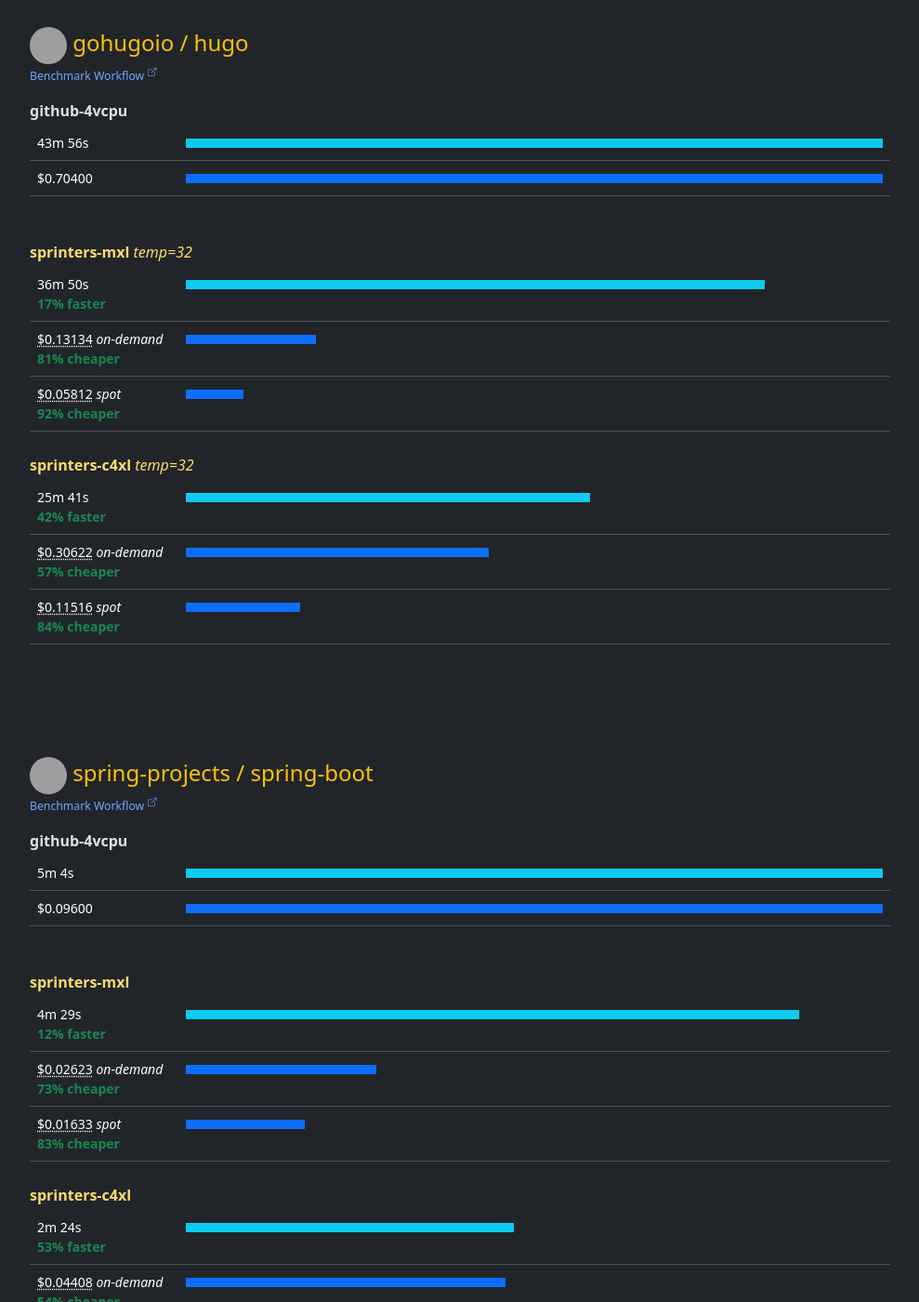
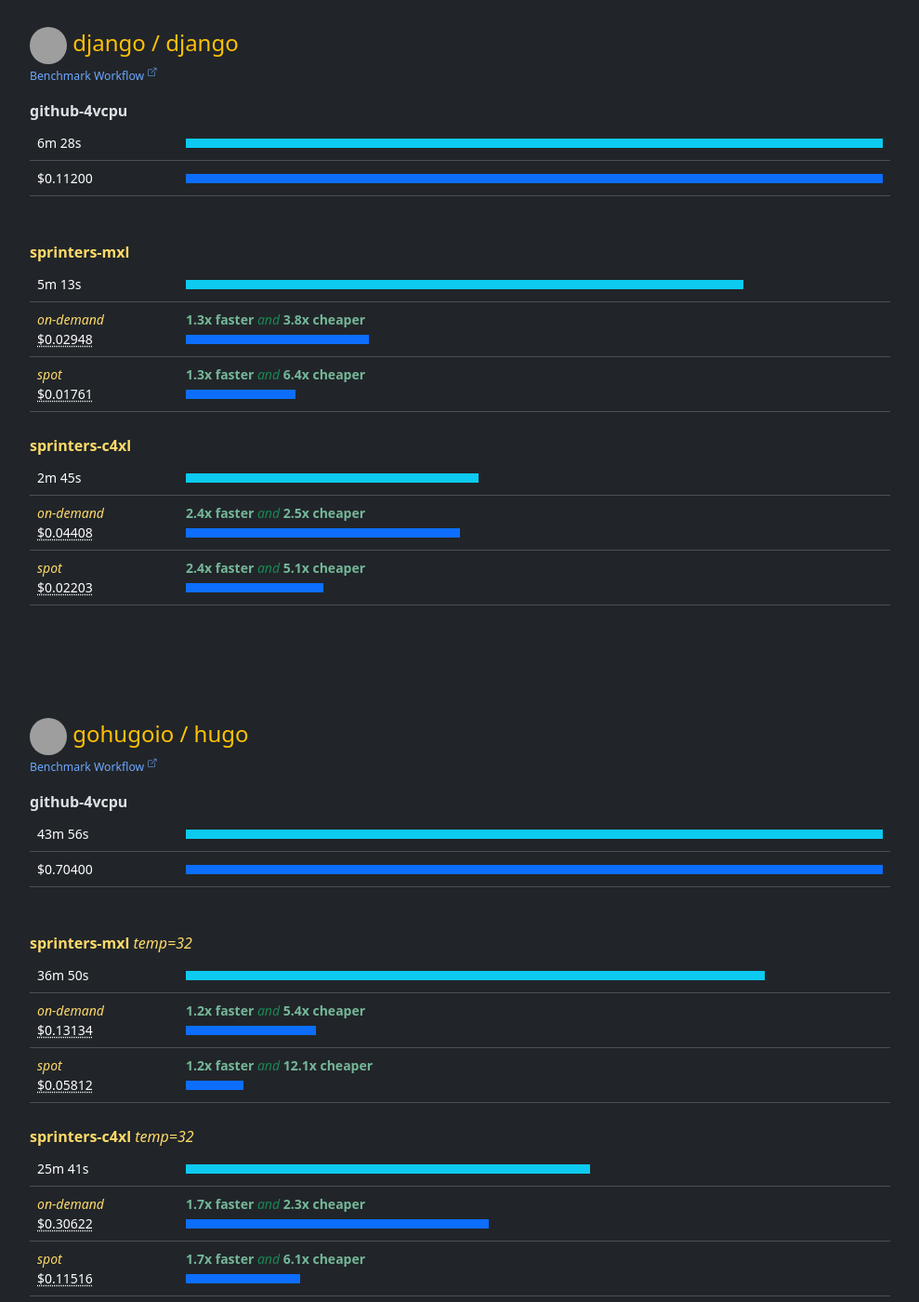
Before and after one commit to sprinters-sh/sprinters.sh, a Jekyll site: the page built from docs/benchmarks.md, in a window 1280 px wide and 1400 px high, scrolled down 647 px. Shown: the whole window at 93% size, without its empty margins (240-1229 px from the left). Built offline with Jekyll 4.4.1, drawn with Linux system fonts in a browser that asks for light colours; some of the changed text lies outside the part shown; grey boxes are pictures that could not be loaded.

Commit message:
Added django benchmark

```diff
--- a/_includes/benchmark.html
+++ b/_includes/benchmark.html
@@ -10,26 +10,26 @@
 
 {% assign sprinters-cost = "0.01000" %}
 {% assign sprinters-mxl-duration-percentage = include.sprinters-mxl-duration | times: 100 | divided_by: include.github-duration %}
-{% assign sprinters-mxl-duration-percentage-faster = 100 | minus: sprinters-mxl-duration-percentage %}
+{% assign sprinters-mxl-duration-times-faster = 100.0 | divided_by: sprinters-mxl-duration-percentage | round: 1 %}
 {% assign sprinters-mxl-cost = include.sprinters-mxl-cost-ec2 | plus: include.sprinters-mxl-cost-ebs | plus: sprinters-cost %}
 {% assign sprinters-mxl-cost-percentage = sprinters-mxl-cost | times: 100 | divided_by: include.github-cost %}
-{% assign sprinters-mxl-cost-percentage-saved = 100 | minus: sprinters-mxl-cost-percentage | round %}
+{% assign sprinters-mxl-cost-times-saved = 100 | divided_by: sprinters-mxl-cost-percentage | round: 1 %}
 {% assign sprinters-mxl-spot-factor = 100.0 | minus: include.sprinters-mxl-spot-discount-percentage | divided_by: 100 %}
 {% assign sprinters-mxl-cost-ec2-spot = include.sprinters-mxl-cost-ec2 | times: sprinters-mxl-spot-factor | round: 5 %}
 {% assign sprinters-mxl-cost-spot = sprinters-mxl-cost-ec2-spot | plus: include.sprinters-mxl-cost-ebs | plus: sprinters-cost %}
 {% assign sprinters-mxl-cost-spot-percentage = sprinters-mxl-cost-spot | times: 100 | divided_by: include.github-cost %}
-{% assign sprinters-mxl-cost-spot-percentage-saved = 100 | minus: sprinters-mxl-cost-spot-percentage | round %}
+{% assign sprinters-mxl-cost-spot-times-saved = 100 | divided_by: sprinters-mxl-cost-spot-percentage | round: 1 %}
 
 {% assign sprinters-c4xl-duration-percentage = include.sprinters-c4xl-duration | times: 100 | divided_by: include.github-duration %}
-{% assign sprinters-c4xl-duration-percentage-faster = 100 | minus: sprinters-c4xl-duration-percentage %}
+{% assign sprinters-c4xl-duration-times-faster = 100.0 | divided_by: sprinters-c4xl-duration-percentage | round: 1 %}
 {% assign sprinters-c4xl-cost = include.sprinters-c4xl-cost-ec2 | plus: include.sprinters-c4xl-cost-ebs | plus: sprinters-cost %}
 {% assign sprinters-c4xl-cost-percentage = sprinters-c4xl-cost | times: 100 | divided_by: include.github-cost %}
-{% assign sprinters-c4xl-cost-percentage-saved = 100 | minus: sprinters-c4xl-cost-percentage | round %}
+{% assign sprinters-c4xl-cost-times-saved = 100 | divided_by: sprinters-c4xl-cost-percentage | round: 1 %}
 {% assign sprinters-c4xl-spot-factor = 100.0 | minus: include.sprinters-c4xl-spot-discount-percentage | divided_by: 100 %}
 {% assign sprinters-c4xl-cost-ec2-spot = include.sprinters-c4xl-cost-ec2 | times: sprinters-c4xl-spot-factor | round: 5 %}
 {% assign sprinters-c4xl-cost-spot = sprinters-c4xl-cost-ec2-spot | plus: include.sprinters-c4xl-cost-ebs | plus: sprinters-cost %}
 {% assign sprinters-c4xl-cost-spot-percentage = sprinters-c4xl-cost-spot | times: 100 | divided_by: include.github-cost %}
-{% assign sprinters-c4xl-cost-spot-percentage-saved = 100 | minus: sprinters-c4xl-cost-spot-percentage | round %}
+{% assign sprinters-c4xl-cost-spot-times-saved = 100 | divided_by: sprinters-c4xl-cost-spot-percentage | round: 1 %}
 
 <p class="mb-1 mt-3"><span class="fw-bold">{{ github-machine }}</span></p>
 <table class="table mb-0 fs-7">
@@ -46,12 +46,12 @@
 <p class="mb-1 mt-5 text-warning-emphasis"><span class="fw-bold">{{ sprinters-mxl-machine }}</span> <span class="fst-italic">{{ include.sprinters-mxl-config }}</span></p>
 <table class="table mb-0 fs-7">
     <tr>
-        <td style="width: 160px">{% include timing.html seconds=include.sprinters-mxl-duration %}<br>
-            <span class="fw-bold text-success">{{ sprinters-mxl-duration-percentage-faster }}% faster</span></td>
+        <td style="width: 160px">{% include timing.html seconds=include.sprinters-mxl-duration %}</td>
         <td><div class="d-inline-block bg-info" style="height: 10px; width: {{ sprinters-mxl-duration-percentage }}%; "></div></td>
     </tr>
     <tr>
-        <td><span class="text-tooltip"
+        <td><span class="fst-italic text-warning-emphasis">on-demand</span><br>
+            <span class="text-tooltip"
                   data-bs-toggle="tooltip"
                   data-bs-custom-class="tooltip-dark"
                   data-bs-html="true"
@@ -74,12 +74,17 @@
                             <td class="text-end">${{ sprinters-mxl-cost }}</td>
                         </tr>
                         </table>
-                    </span>'>${{ sprinters-mxl-cost }}</span> <span class="fst-italic">on-demand</span><br>
-            <span class="fw-bold text-success">{{ sprinters-mxl-cost-percentage-saved }}% cheaper</span></td>
-        <td><div class="d-inline-block bg-primary" style="height: 10px; width: {{ sprinters-mxl-cost-percentage }}%; "></div></td>
+                    </span>'>${{ sprinters-mxl-cost }}</span>
+        </td>
+        <td>
+            <span class="fw-bold text-success-emphasis">{{ sprinters-mxl-duration-times-faster }}x faster <i class="fw-normal text-success">and</i> {{ sprinters-mxl-cost-times-saved }}x cheaper</span><br>
+            <div class="d-inline-block bg-primary" style="height: 10px; width: {{ sprinters-mxl-cost-percentage }}%;"></div>
+        </td>
     </tr>
     <tr>
-        <td><span class="text-tooltip"
+        <td>
+            <span class="fst-italic text-warning-emphasis">spot</span><br>
+            <span class="text-tooltip"
                   data-bs-toggle="tooltip"
                   data-bs-custom-class="tooltip-dark"
                   data-bs-html="true"
@@ -102,21 +107,25 @@
                             <td class="text-end">${{ sprinters-mxl-cost-spot }}</td>
                         </tr>
                         </table>
-                    </span>'>${{ sprinters-mxl-cost-spot }}</span> <span class="fst-italic">spot</span><br>
-            <span class="fw-bold text-success">{{ sprinters-mxl-cost-spot-percentage-saved }}% cheaper</span></td>
-        <td><div class="d-inline-block bg-primary" style="height: 10px; width: {{ sprinters-mxl-cost-spot-percentage }}%; "></div></td>
+                    </span>'>${{ sprinters-mxl-cost-spot }}</span>
+        </td>
+        <td>
+            <span class="fw-bold text-success-emphasis">{{ sprinters-mxl-duration-times-faster }}x faster <i class="fw-normal text-success">and</i> {{ sprinters-mxl-cost-spot-times-saved }}x cheaper</span><br>
+            <div class="d-inline-block bg-primary" style="height: 10px; width: {{ sprinters-mxl-cost-spot-percentage }}%; "></div>
+        </td>
     </tr>
 </table>
 
 <p class="mb-1 mt-4 text-warning-emphasis"><span class="fw-bold">{{ sprinters-c4xl-machine }}</span> <span class="fst-italic">{{ include.sprinters-c4xl-config }}</span></p>
 <table class="table mb-0 fs-7">
     <tr>
-        <td style="width: 160px">{% include timing.html seconds=include.sprinters-c4xl-duration %}<br>
-            <span class="fw-bold text-success">{{ sprinters-c4xl-duration-percentage-faster }}% faster</span></td>
+        <td style="width: 160px">{% include timing.html seconds=include.sprinters-c4xl-duration %}</td>
         <td><div class="d-inline-block bg-info" style="height: 10px; width: {{ sprinters-c4xl-duration-percentage }}%; "></div></td>
     </tr>
     <tr>
-        <td><span class="text-tooltip"
+        <td>
+            <span class="fst-italic text-warning-emphasis">on-demand</span><br>
+            <span class="text-tooltip"
                                    data-bs-toggle="tooltip"
                                    data-bs-custom-class="tooltip-dark"
                                    data-bs-html="true"
@@ -139,12 +148,17 @@
                             <td class="text-end">${{ sprinters-c4xl-cost }}</td>
                         </tr>
                         </table>
-                    </span>'>${{ sprinters-c4xl-cost }}</span> <span class="fst-italic">on-demand</span><br>
-            <span class="fw-bold text-success">{{ sprinters-c4xl-cost-percentage-saved }}% cheaper</span></td>
-        <td><div class="d-inline-block bg-primary" style="height: 10px; width: {{ sprinters-c4xl-cost-percentage }}%; "></div></td>
+                    </span>'>${{ sprinters-c4xl-cost }}</span>
+        </td>
+        <td>
+            <span class="fw-bold text-success-emphasis">{{ sprinters-c4xl-duration-times-faster }}x faster <i class="fw-normal text-success">and</i> {{ sprinters-c4xl-cost-times-saved }}x cheaper</span><br>
+            <div class="d-inline-block bg-primary" style="height: 10px; width: {{ sprinters-c4xl-cost-percentage }}%; "></div>
+        </td>
     </tr>
     <tr>
-        <td><span class="text-tooltip"
+        <td>
+            <span class="fst-italic text-warning-emphasis">spot</span><br>
+            <span class="text-tooltip"
                   data-bs-toggle="tooltip"
                   data-bs-custom-class="tooltip-dark"
                   data-bs-html="true"
@@ -167,8 +181,11 @@
                             <td class="text-end">${{ sprinters-c4xl-cost-spot }}</td>
                         </tr>
                         </table>
-                    </span>'>${{ sprinters-c4xl-cost-spot }}</span> <span class="fst-italic">spot</span><br>
-            <span class="fw-bold text-success">{{ sprinters-c4xl-cost-spot-percentage-saved }}% cheaper</span></td>
-        <td><div class="d-inline-block bg-primary" style="height: 10px; width: {{ sprinters-c4xl-cost-spot-percentage }}%; "></div></td>
+                    </span>'>${{ sprinters-c4xl-cost-spot }}</span>
+        </td>
+        <td>
+            <span class="fw-bold text-success-emphasis">{{ sprinters-c4xl-duration-times-faster }}x faster <i class="fw-normal text-success">and</i> {{ sprinters-c4xl-cost-spot-times-saved }}x cheaper</span><br>
+            <div class="d-inline-block bg-primary" style="height: 10px; width: {{ sprinters-c4xl-cost-spot-percentage }}%; "></div>
+        </td>
     </tr>
 </table>
--- a/docs/benchmarks.md
+++ b/docs/benchmarks.md
@@ -47,6 +47,13 @@
 - If a configuration differs from the ones above, the different setting sill be shown in the benchmark.
 
 {% include benchmark.html
+        org="django" repo="django" org-user-id="27804"
+        github-duration="388" github-cost="0.11200"
+        sprinters-mxl-duration="313" sprinters-mxl-cost-ec2="0.01915" sprinters-mxl-cost-ebs="0.00033" sprinters-mxl-spot-discount-percentage="62"
+        sprinters-c4xl-duration="165" sprinters-c4xl-cost-ec2="0.03392" sprinters-c4xl-cost-ebs="0.00016" sprinters-c4xl-spot-discount-percentage="65"
+%}
+
+{% include benchmark.html
         org="gohugoio" repo="hugo" org-user-id="29385237"
         github-duration="2636" github-cost="0.70400"
         sprinters-mxl-config="temp=32" sprinters-mxl-duration="2210" sprinters-mxl-cost-ec2="0.11810" sprinters-mxl-cost-ebs="0.00324" sprinters-mxl-spot-discount-percentage="62"
```
